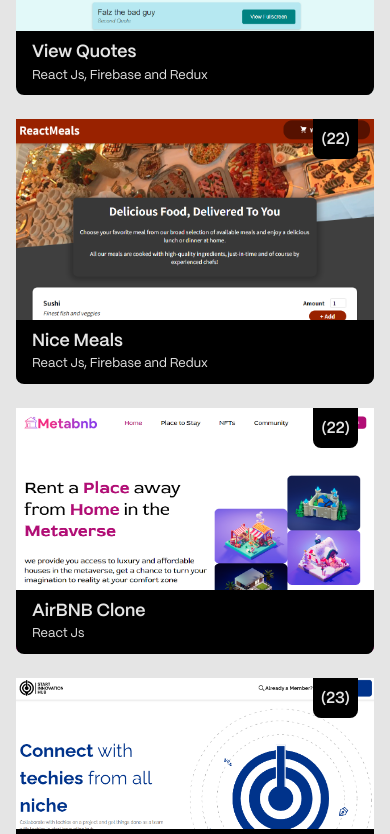
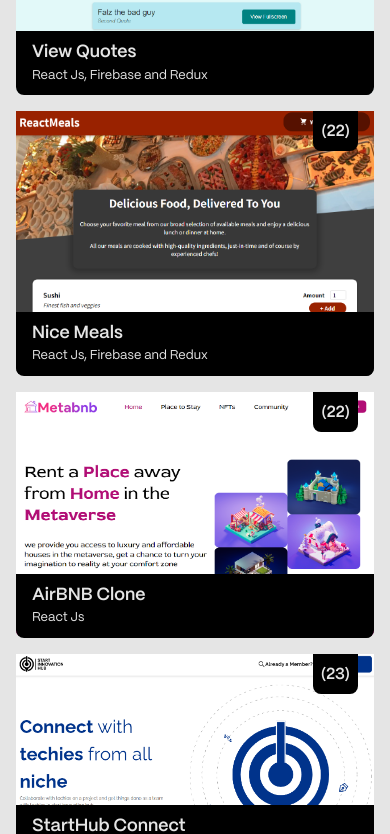
Before and after one commit to AirZED/new-portfolio, a React (Vite) app: page / in a window 390 px wide. Shown: the part 1513-2347 px from the top of the page. Built offline with nearby package versions, Linux system fonts and the light colour scheme.

Commit message:
Reduced project margin bottom

```diff
--- a/src/styles/Project.module.css
+++ b/src/styles/Project.module.css
@@ -76,7 +76,7 @@
     .project {
         padding: 0;
         pointer-events: none;
-        margin-bottom: 1.5rem;
+        margin-bottom: 1rem;
         border: none;
 
     }
```
